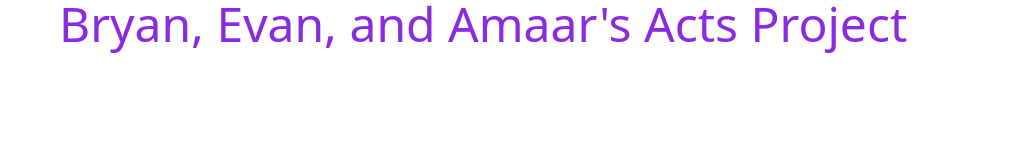
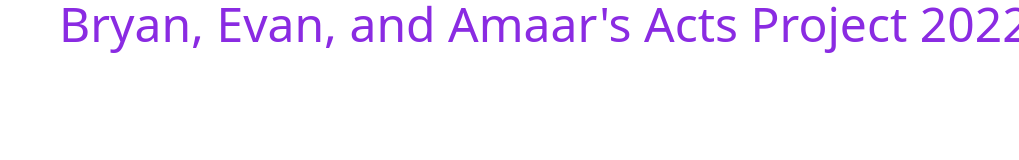
Before and after one commit to ThatXliner/acts-project, a plain HTML site: page index.html in a window 1280 px wide. Shown: the top 160 px of the page, without its empty margins (261-1280 px from the left). Drawn offline with nearby package versions, Linux system fonts and the light colour scheme.

Commit message:
Added date!

```diff
--- a/index.html
+++ b/index.html
@@ -27,7 +27,7 @@
       AOS.init();
     </script> -->
     <div id="header" class="text-5xl">
-      <h1>Bryan, Evan, and Amaar's Acts Project</h1>
+      <h1>Bryan, Evan, and Amaar's Acts Project 2022</h1>
     </div>
     <script>
       // Animations
```
